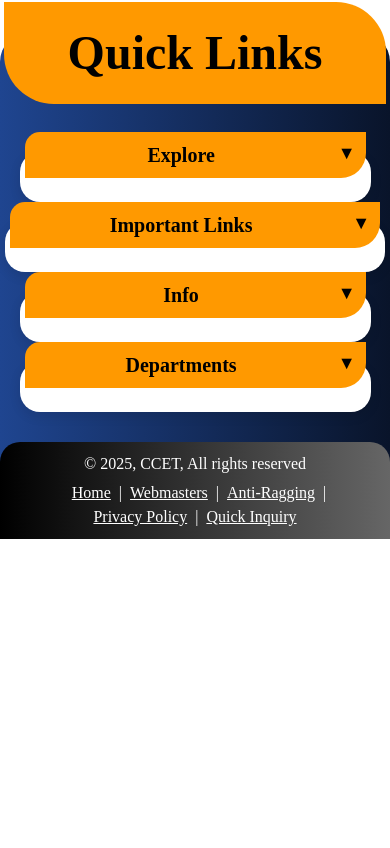
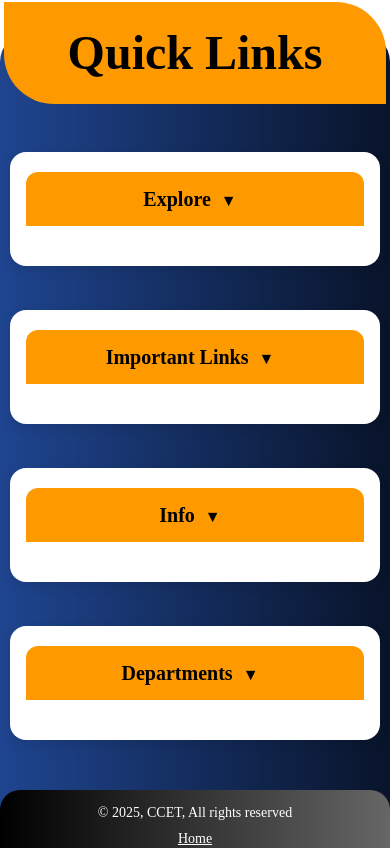
Before and after one commit to vansshb5/ccet-website, a React (Vite) app: page /#/ in a window 390 px wide. Shown: the part 8436-9284 px from the top of the page. Before the commit the page ends 8975 px from the top, so only its background shows below. Built offline with nearby package versions, Linux system fonts and the light colour scheme.

Commit message:
footer responsive done

```diff
--- a/src/components/Footer/Footer.css
+++ b/src/components/Footer/Footer.css
@@ -228,20 +228,37 @@
   }
 }
 
+/* MOBILE FIX FOR QUICK LINKS */
 @media (max-width: 600px) {
   .footer-columns {
     flex-direction: column;
     align-items: center;
-    gap: 20px;
+    gap: 24px;
   }
 
   .footer-card-wrapper {
-    width: 90%;
-    padding: 30px 10px 20px;
+    width: 90% !important;
+    padding: 40px 16px 20px !important;
+    margin: 0 auto;
+    border-radius: 16px;
+    box-sizing: border-box;
   }
 
-  .footer-links-container {
-    margin-top: 10px;
+  .footer-heading {
+    position: relative !important;
+    left: 0 !important;
+    width: 100% !important;
+    padding: 12px !important;
+    font-size: 20px !important;
+    border-radius: 12px 12px 0 0;
+    text-align: center;
+  }
+
+  .footer-heading::after {
+    float: none;
+    display: inline-block;
+    margin-left: 10px;
+    font-size: 16px;
   }
 
   .mobile-card .footer-links-container {
@@ -251,35 +268,48 @@
   .mobile-card.open .footer-links-container {
     display: flex;
     flex-direction: column;
-  }
-
-  .mobile-card.open.split-columns .footer-links-container {
-    display: grid;
-    grid-template-columns: 1fr;
-    row-gap: 12px;
-    column-gap: 24px;
-    justify-items: stretch;
-  }
-
-  .footer-heading {
-    font-size: 20px;
-    left: 5px;
-    width: calc(100% - 10px);
-    padding: 8px 0;
+    gap: 10px;
+    width: 100%;
   }
 
   .footer-link {
-    font-size: 18px;
+    width: 100% !important;
+    font-size: 16px;
+    padding: 10px;
+    border-radius: 10px;
+    background-color: #e0e0e0;
+    margin: 0 auto;
+    text-align: center;
+    box-sizing: border-box;
+  }
+
+  .footer-link-text {
     width: 100%;
-    margin-right: 0;
+    text-align: center;
   }
 
   .footer-bottom {
-    font-size: 16px;
-    padding: 10px;
+    font-size: 14px;
+    padding: 12px;
   }
 
   .footer-nav-links {
-    font-size: 16px;
+    font-size: 14px;
+    flex-direction: column;
+    gap: 4px;
+  }
+
+  /* === Mobile Specific Footer Fix === */
+  /* All cards get same width and margin bottom */
+  .footer-card-wrapper {
+    width: 95% !important;
+    margin-bottom: 20px !important;
+    margin-left: auto !important;
+    margin-right: auto !important;
+  }
+
+  /* Remove special width for 2nd card on mobile */
+  .footer-columns .footer-card-wrapper:nth-child(2) {
+    width: 95% !important;
   }
 }
```
